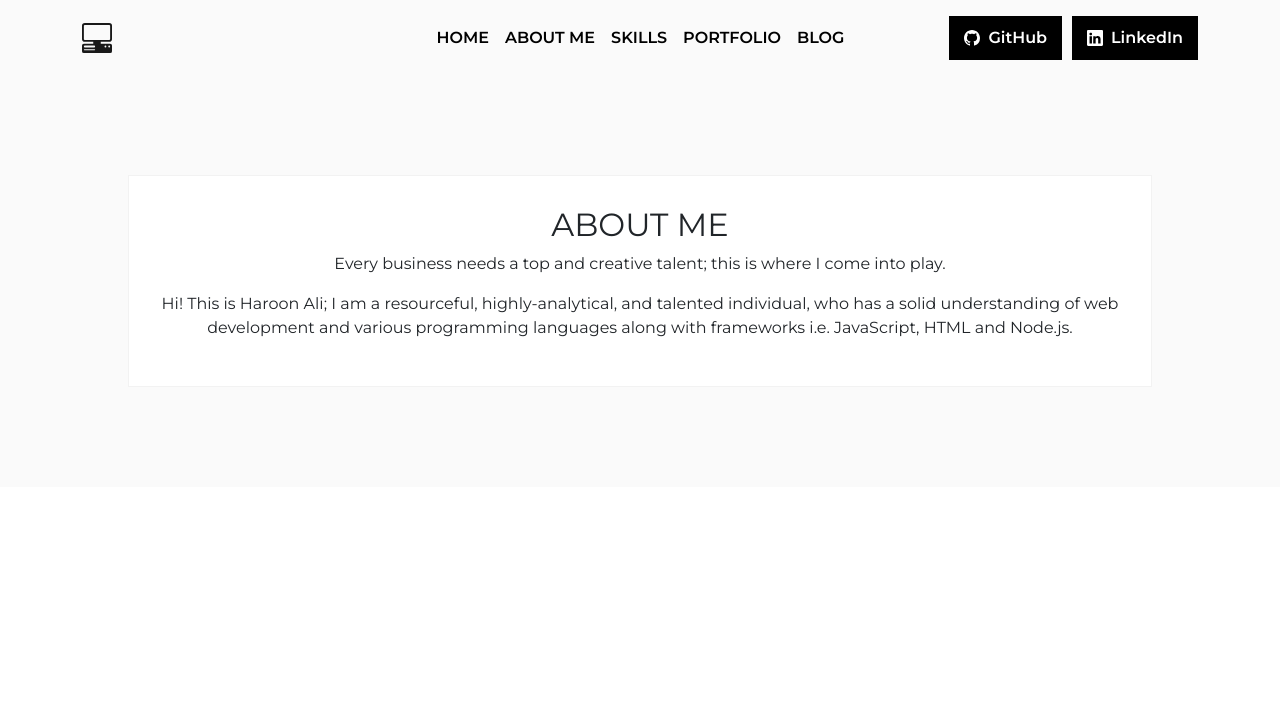
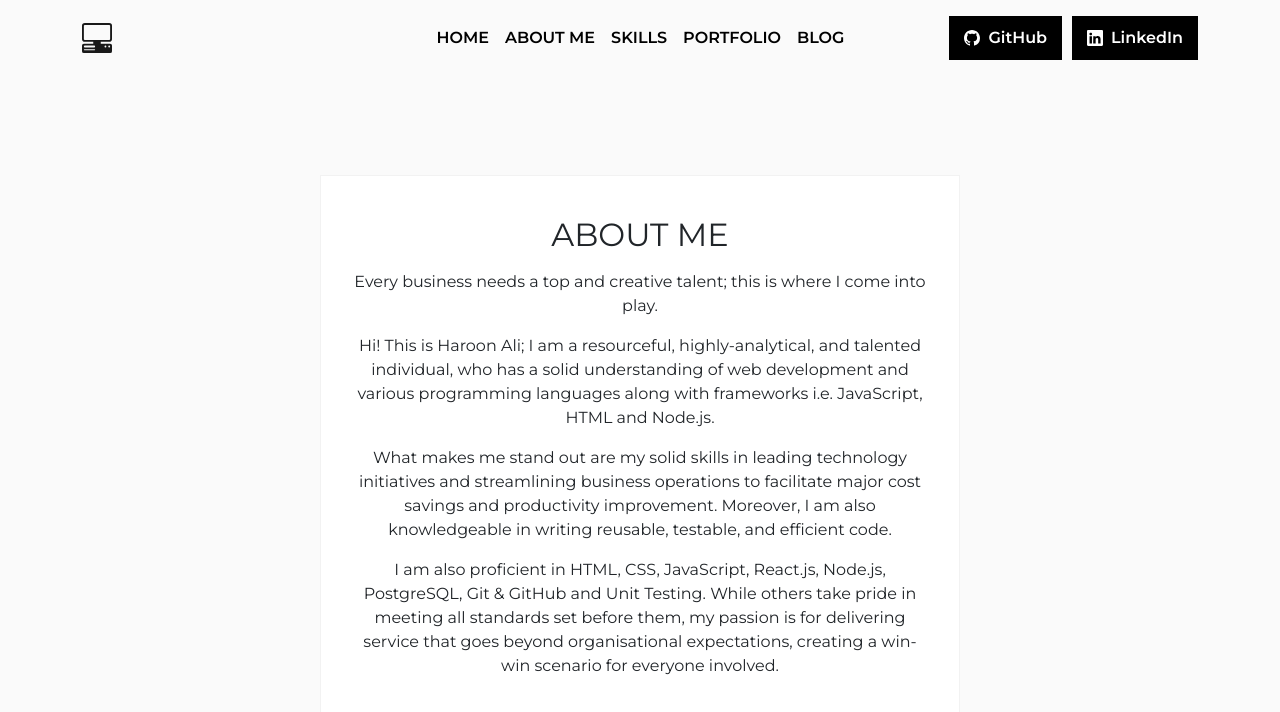
Before and after one commit to haroon-ali-dev/portfolio-website, a Next.js app in the folder user/: page /components/AboutMe in a window 1280 px wide. Shown: the top 712 px of the page. Built offline with nearby package versions, Linux system fonts and the light colour scheme.

Commit message:
style about me section, make about me section responsive

```diff
--- a/user/pages/components/AboutMe.js
+++ b/user/pages/components/AboutMe.js
@@ -4,10 +4,11 @@ export default function AboutMe() {
     return (
         <section className={styles.section}>
             <div className={styles.card}>
-                <h2>ABOUT ME</h2>
+                <h2 className='mb-3'>ABOUT ME</h2>
                 <p>Every business needs a top and creative talent; this is where I come into play.</p>
-                <p>Hi! This is Haroon Ali; I am a resourceful, highly-analytical, and talented individual, who has a solid understanding of web development and various programming languages along with frameworks i.e. JavaScript, HTML and Node.js.
-</p>
+                <p>Hi! This is Haroon Ali; I am a resourceful, highly-analytical, and talented individual, who has a solid understanding of web development and various programming languages along with frameworks i.e. JavaScript, HTML and Node.js.</p>
+                <p>What makes me stand out are my solid skills in leading technology initiatives and streamlining business operations to facilitate major cost savings and productivity improvement. Moreover, I am also knowledgeable in writing reusable, testable, and efficient code.</p>
+                <p>I am also proficient in HTML, CSS, JavaScript, React.js, Node.js, PostgreSQL, Git & GitHub and Unit Testing. While others take pride in meeting all standards set before them, my passion is for delivering service that goes beyond organisational expectations, creating a win-win scenario for everyone involved.</p>
             </div>
         </section>
     );
--- a/user/pages/components/AboutMe.module.css
+++ b/user/pages/components/AboutMe.module.css
@@ -9,6 +9,18 @@
     width: 80%;
     margin: 0 auto;
     text-align: center;
-    padding: 30px;
+    padding: 40px 30px 30px 30px;
     border: 1px solid rgba(0,0,0,0.05);
 }
+
+@media (min-width: 768px) {
+    .card {
+        width: 60%;
+    }
+}
+
+@media (min-width: 1200px) {
+    .card {
+        width: 50%;
+    }
+}
```
